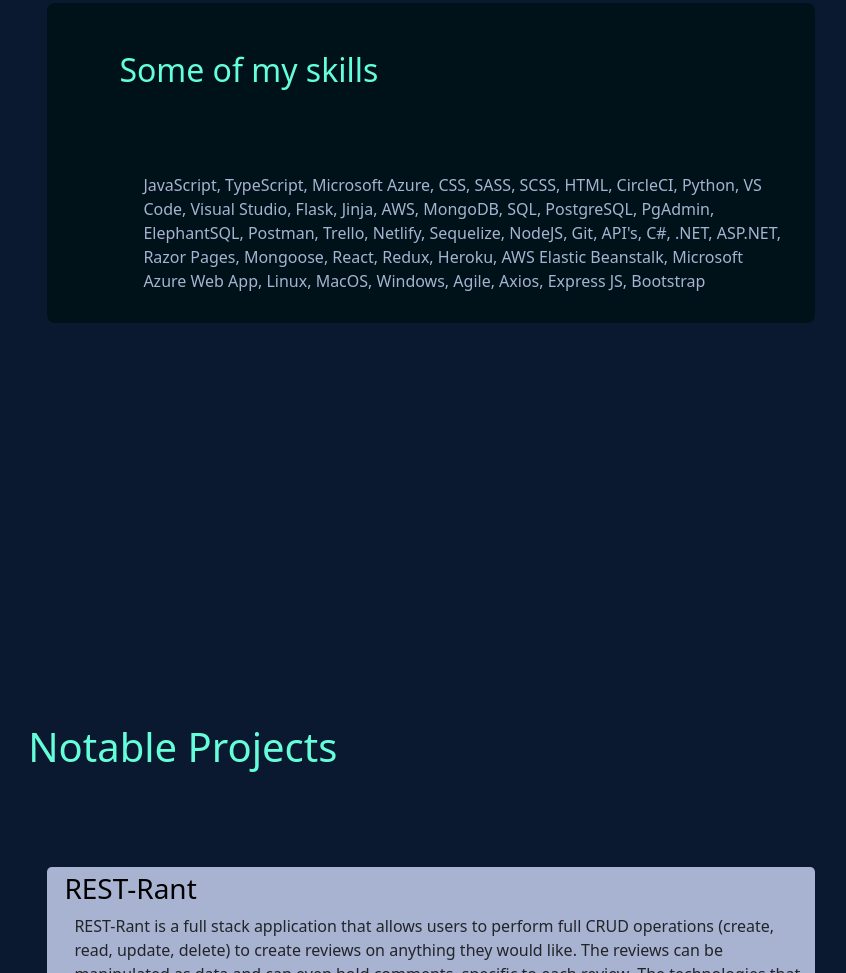
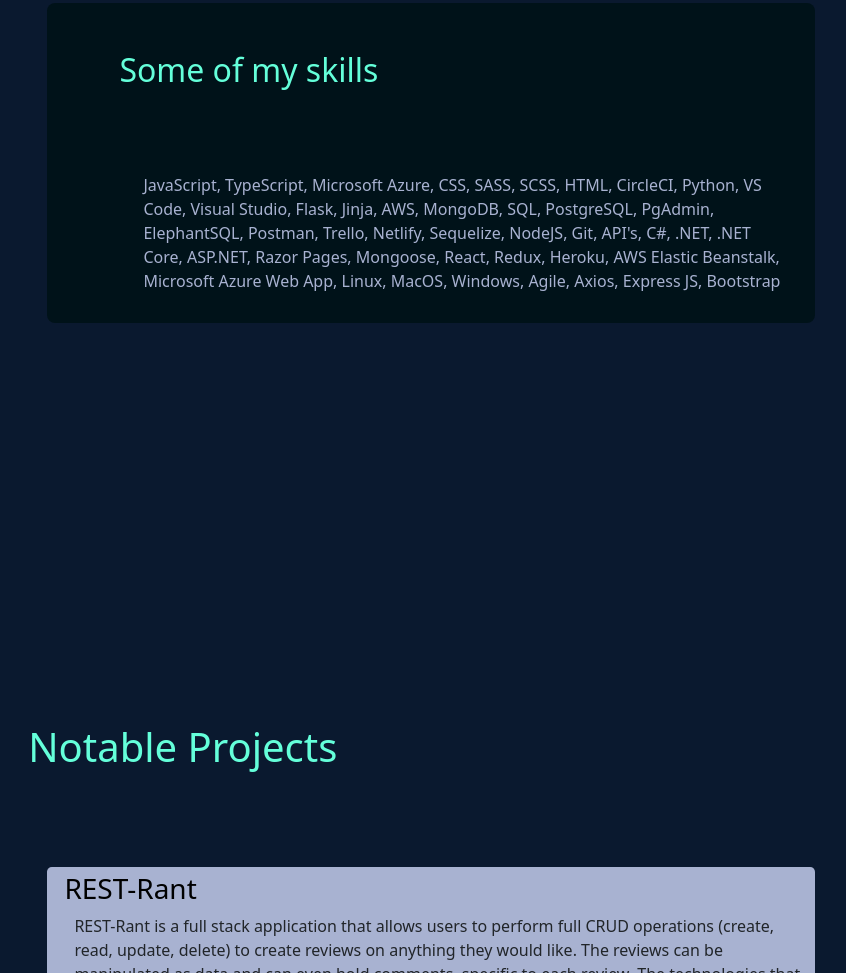
Before and after one commit to BenjaminBanwart/Personal_Portfolio, a plain HTML site: page index.html in a window 1280 px wide. Shown: the part 1090-2063 px from the top of the page, without its empty margins (183-1029 px from the left). Drawn offline with nearby package versions, Linux system fonts and the light colour scheme.

Commit message:
added skill

```diff
--- a/index.html
+++ b/index.html
@@ -80,7 +80,7 @@
           <h2>Some of my skills</h2>
         </div>
         <div class="skill-positioning">
-          <p>JavaScript, TypeScript, Microsoft Azure, CSS, SASS, SCSS, HTML, CircleCI, Python, VS Code, Visual Studio, Flask, Jinja, AWS, MongoDB, SQL, PostgreSQL, PgAdmin, ElephantSQL, Postman, Trello, Netlify, Sequelize, NodeJS, Git, API's, C#, .NET, ASP.NET, Razor Pages, Mongoose, React, Redux, Heroku, AWS Elastic Beanstalk, Microsoft Azure Web App, Linux, MacOS, Windows, Agile, Axios, Express JS, Bootstrap</p>
+          <p>JavaScript, TypeScript, Microsoft Azure, CSS, SASS, SCSS, HTML, CircleCI, Python, VS Code, Visual Studio, Flask, Jinja, AWS, MongoDB, SQL, PostgreSQL, PgAdmin, ElephantSQL, Postman, Trello, Netlify, Sequelize, NodeJS, Git, API's, C#, .NET, .NET Core, ASP.NET, Razor Pages, Mongoose, React, Redux, Heroku, AWS Elastic Beanstalk, Microsoft Azure Web App, Linux, MacOS, Windows, Agile, Axios, Express JS, Bootstrap</p>
         </div>
       </div>
       <!--projects section-->
```
